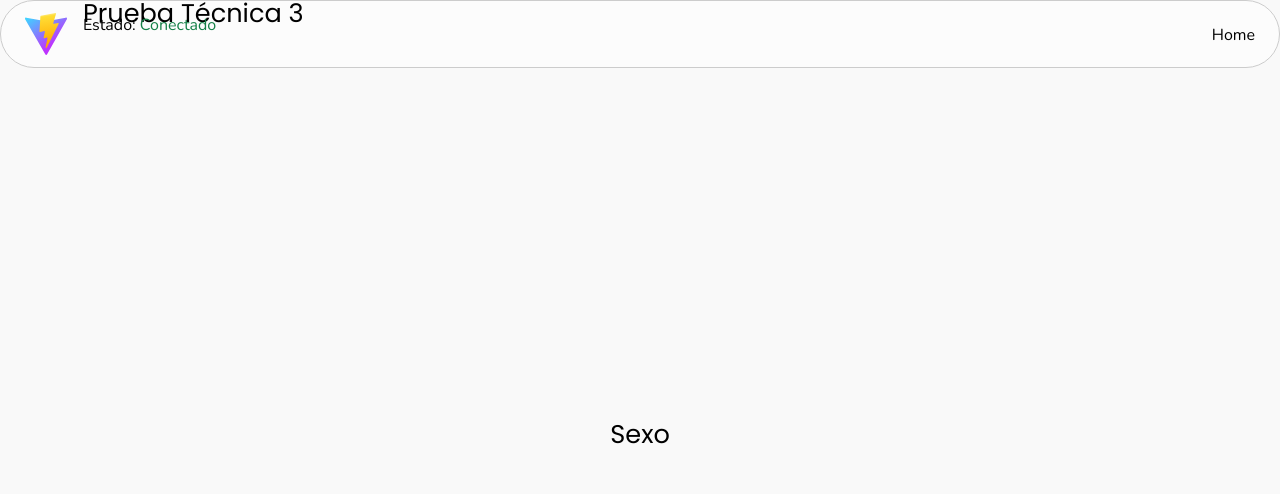
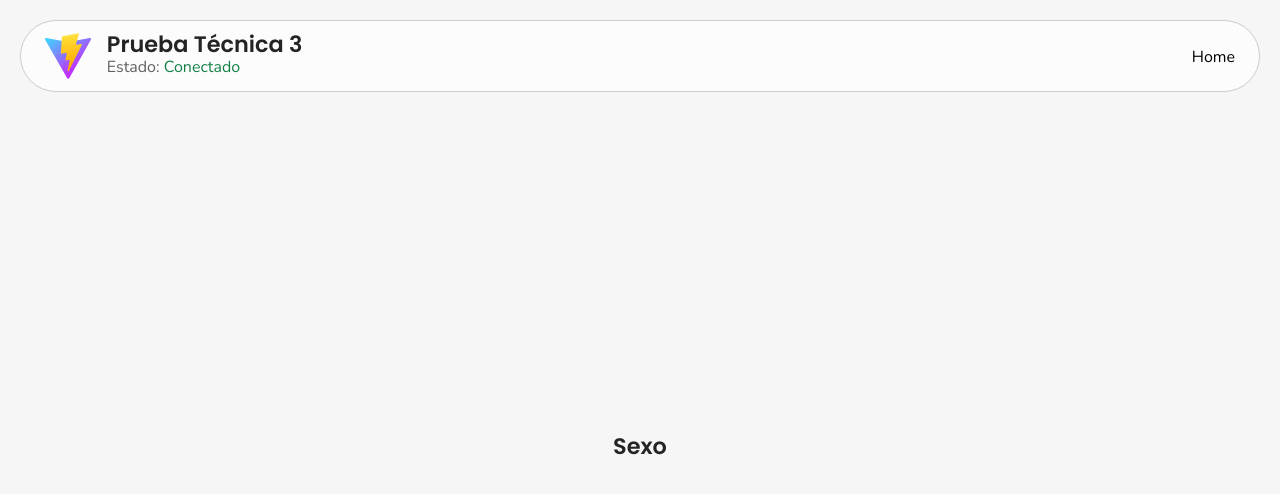
Before and after one commit to Claudio-Espinoza/prueba-tecnica-3, a Vue app in the folder frontend/: page / in a window 1280 px wide. Shown: the top 494 px of the page. Built offline with nearby package versions, Linux system fonts and the light colour scheme.

Commit message:
feat(frontend): corrige el estilo basico

```diff
--- a/frontend/src/platforms/style/bases/index.css
+++ b/frontend/src/platforms/style/bases/index.css
@@ -3,43 +3,55 @@
 @layer base {
    h1 {
       font-family: var(--font-headings);
-      letter-spacing: var(--leading-tight);
+      letter-spacing: var(--leading-normal);
       font-size: var(--text-header-1);
-      line-height: var(--tracking-normal);
+      line-height: var(--text-header-1);
+      font-weight: 600;
+      color: var(--color-neutral-900);
    }
 
    h2 {
       font-family: var(--font-headings);
-      letter-spacing: var(--leading-tight);
+      letter-spacing: var(--leading-normal);
       font-size: var(--text-header-2);
-      line-height: var(--tracking-normal);
+      color: var(--color-neutral-900);
+      font-weight: 500;
    }
    h3 {
       font-family: var(--font-headings);
       letter-spacing: var(--leading-tight);
       font-size: var(--text-header-3);
-      line-height: var(--tracking-normal);
+      color: var(--color-neutral-900);
+      font-weight: 500;
    }
    h4 {
       font-family: var(--font-headings);
       letter-spacing: var(--leading-tight);
       font-size: var(--text-header-4);
-      line-height: var(--tracking-normal);
+      color: var(--color-neutral-900);
+      font-weight: 500;
    }
    h5 {
       font-family: var(--font-headings);
       letter-spacing: var(--leading-tight);
       font-size: var(--text-header-5);
-      line-height: var(--tracking-normal);
+      color: var(--color-neutral-900);
+      font-weight: 500;
    }
    h6 {
       font-family: var(--font-headings);
       letter-spacing: var(--leading-tight);
       font-size: var(--text-header-6);
-      line-height: var(--tracking-normal);
+      color: var(--color-neutral-900);
+      font-weight: 500;
    }
 
-   p,
+   p {
+      font-family: var(--font-body);
+      letter-spacing: var(--leading-normal);
+      color: var(--color-neutral-700);
+   }
+
    a {
       font-family: var(--font-body);
       letter-spacing: var(--leading-normal);
--- a/frontend/src/platforms/style/index.css
+++ b/frontend/src/platforms/style/index.css
@@ -17,5 +17,7 @@
    flex-direction: column;
    justify-content: center;
    align-items: center;
-   background-color: var(--color-neutral-100);
+   background-color: var(--color-neutral-200);
+   padding: var(--spacing-l);
+   gap: var(--spacing-l);
 }
--- a/frontend/src/platforms/style/tokens/index.css
+++ b/frontend/src/platforms/style/tokens/index.css
@@ -46,7 +46,7 @@
 
    /* Font size */
    --text-header-0: 1.8rem;
-   --text-header-1: 1.6rem;
+   --text-header-1: 1.4rem;
    --text-header-2: 1.383rem;
    --text-header-3: 1.296rem;
    --text-header-4: 1.215rem;
```
